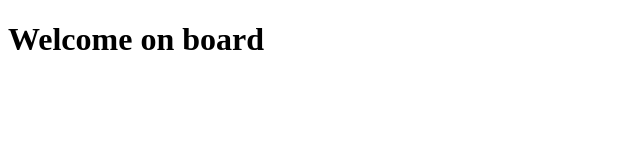
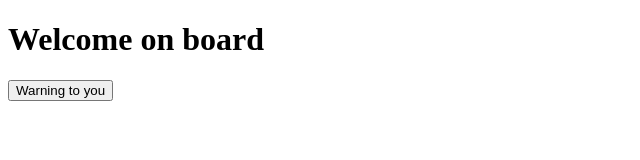
Before and after one commit to Highbee4u/training, a plain HTML site: page index.html in a window 1280 px wide. Shown: the whole page, without its empty margins (0-640 px from the left). Drawn offline with Linux system fonts and the light colour scheme.

Commit message:
added branch (#2)

```diff
--- a/index.html
+++ b/index.html
@@ -8,5 +8,6 @@
 </head>
 <body>
     <h1>Welcome on board</h1>
+<button class="btn btn-outline-warning">Warning to you</button>
 </body>
 </html>
```
